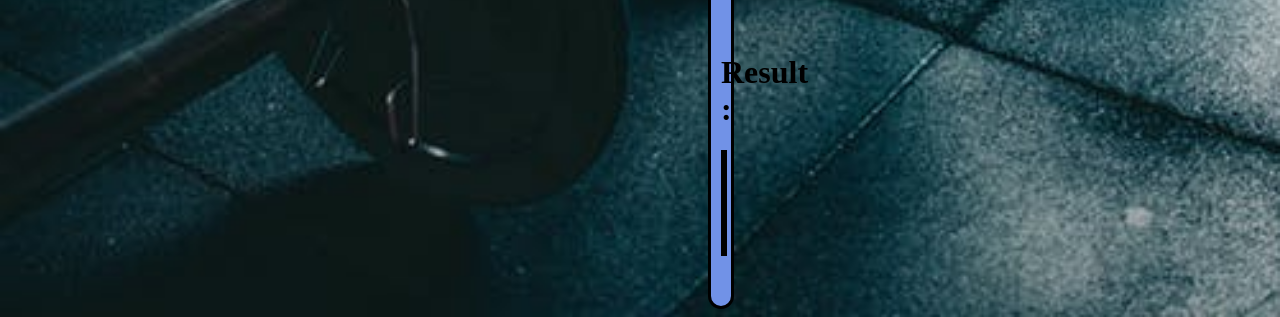
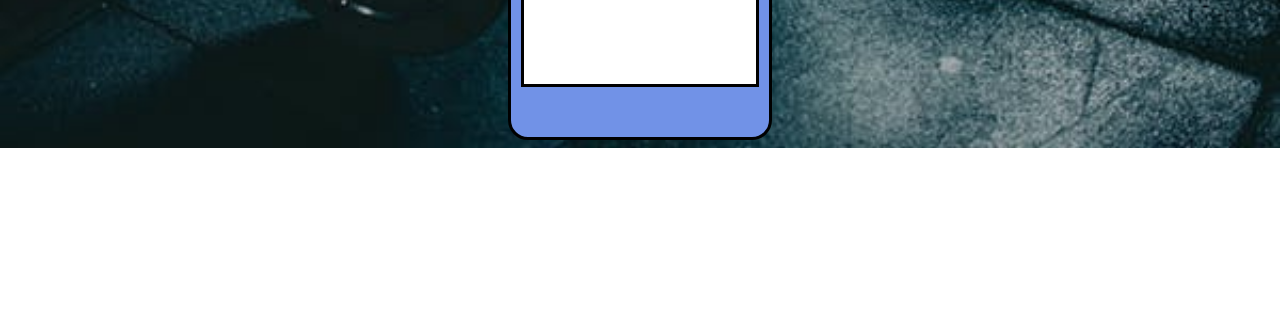
Before and after one commit to pratiikfuse/BMI_Calculator, a plain HTML site: page index.html in a window 1280 px wide. Shown: the part 705-1022 px from the top of the page. After the commit the page ends 853 px from the top, so only its background shows below. Drawn offline with Linux system fonts and the light colour scheme.

Commit message:
Updated style.css

```diff
--- a/style.css
+++ b/style.css
@@ -4,8 +4,8 @@
     padding-left : 10px;
     padding-right: 10px;
     padding-bottom: 50px;
-    margin-right:850px;
-    margin-left: 700px;
+    margin-right:500px;
+    margin-left: 500px;
     border-style: solid;
     border-radius: 20px;
 }
```
